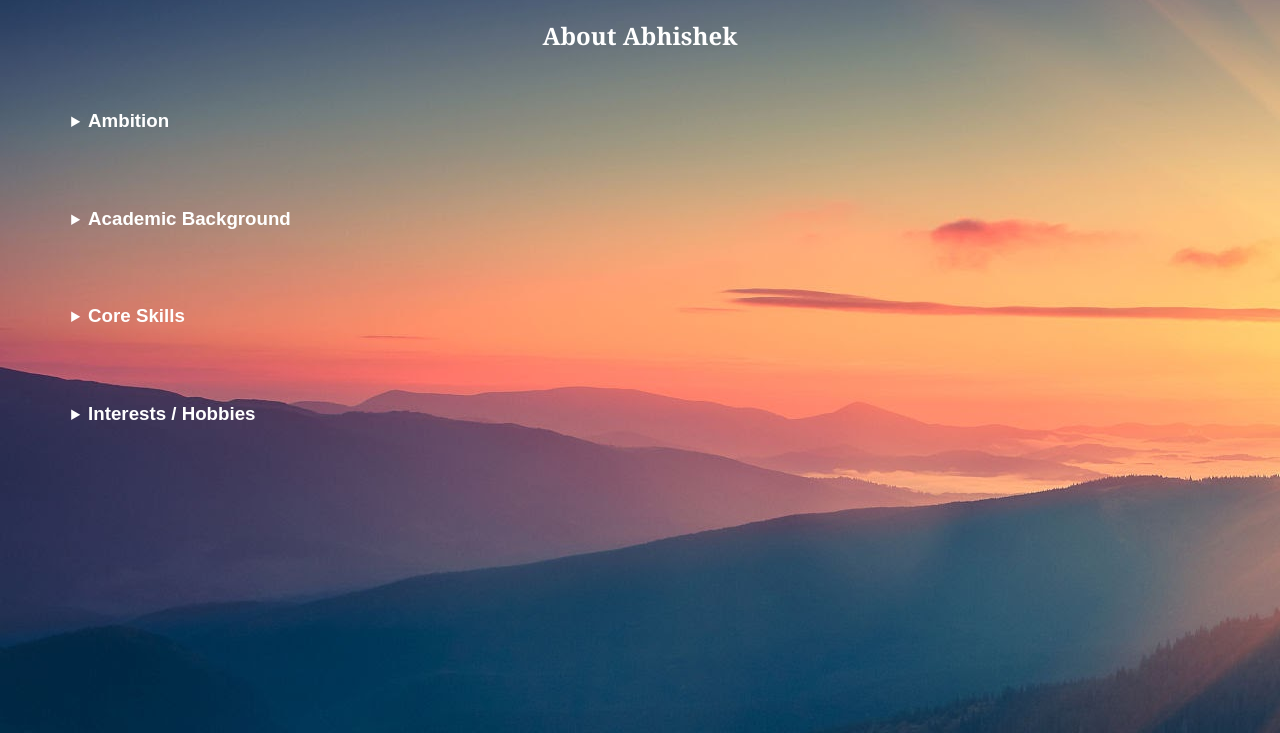
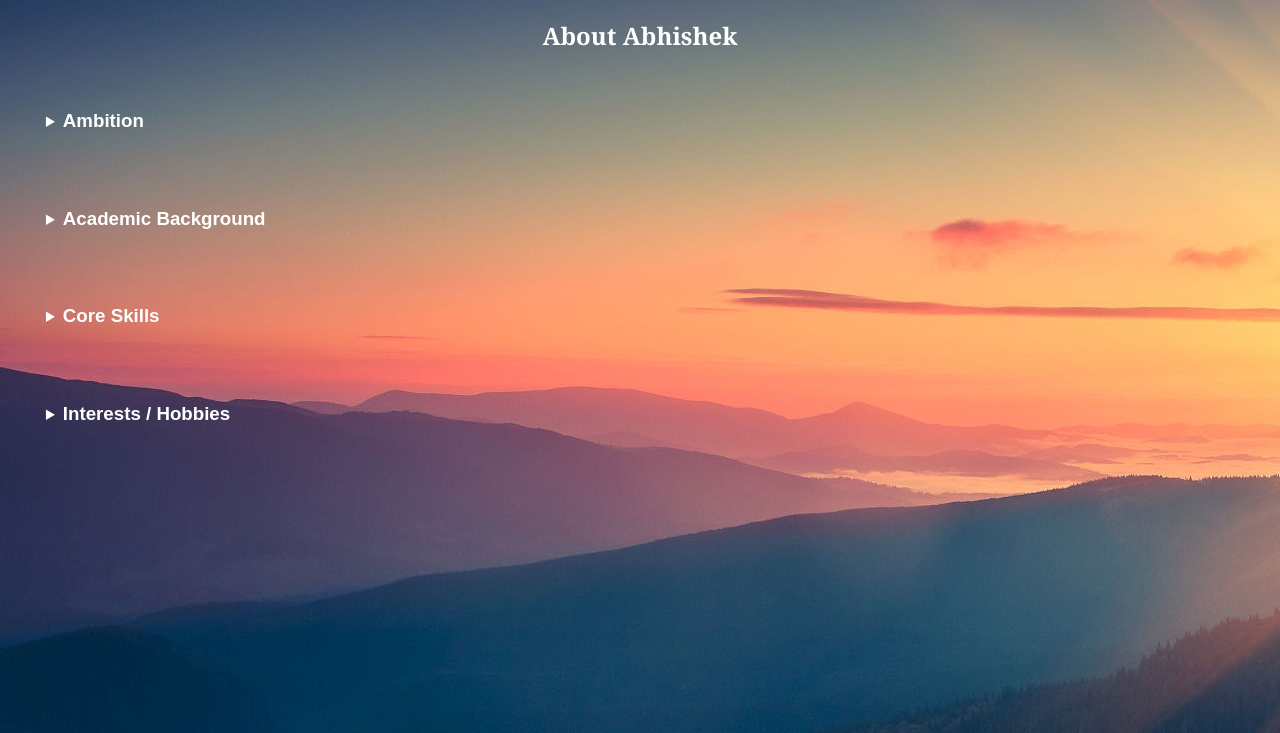
Before and after one commit to bumblebee02/port, a plain HTML site: page index.html in a window 1280 px wide. Shown: the part 67-800 px from the top of the page. Drawn offline with Linux system fonts and the light colour scheme.

Commit message:
Update st.css

```diff
--- a/st.css
+++ b/st.css
@@ -24,7 +24,7 @@ details{
 
 	width: 60%;
 	display:block;
-	margin-left: 2%;
+	/*margin-left: 2%;*/
 }
 #xy{
 	text-align: left;
```
